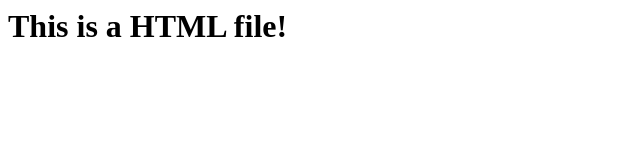
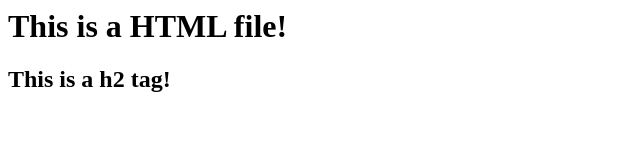
Before and after one commit to itspersonal/secondrepo, a plain HTML site: page index.html in a window 1280 px wide. Shown: the whole page, without its empty margins (0-640 px from the left). Drawn offline with Linux system fonts and the light colour scheme.

Commit message:
Update Index.html

```diff
--- a/index.html
+++ b/index.html
@@ -1 +1,3 @@
 <h1>This is a HTML file!</h1>
+
+<h2>This is a h2 tag!</h2>
```
